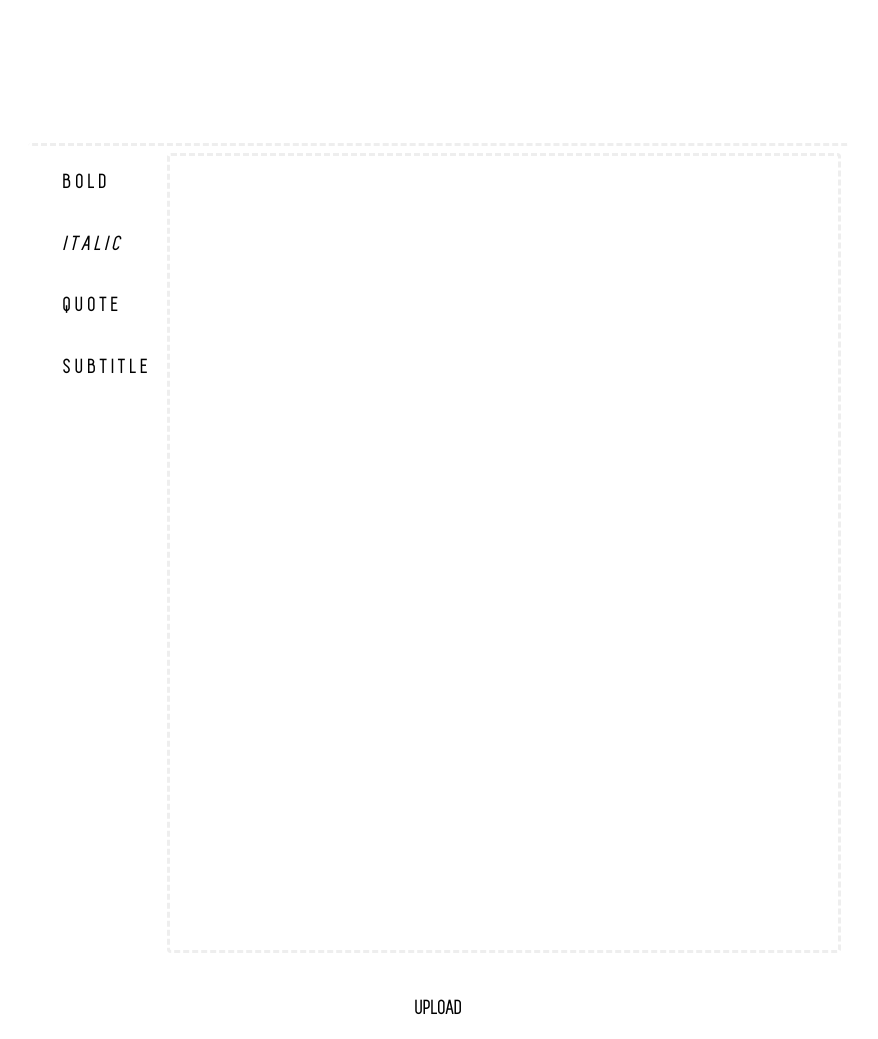
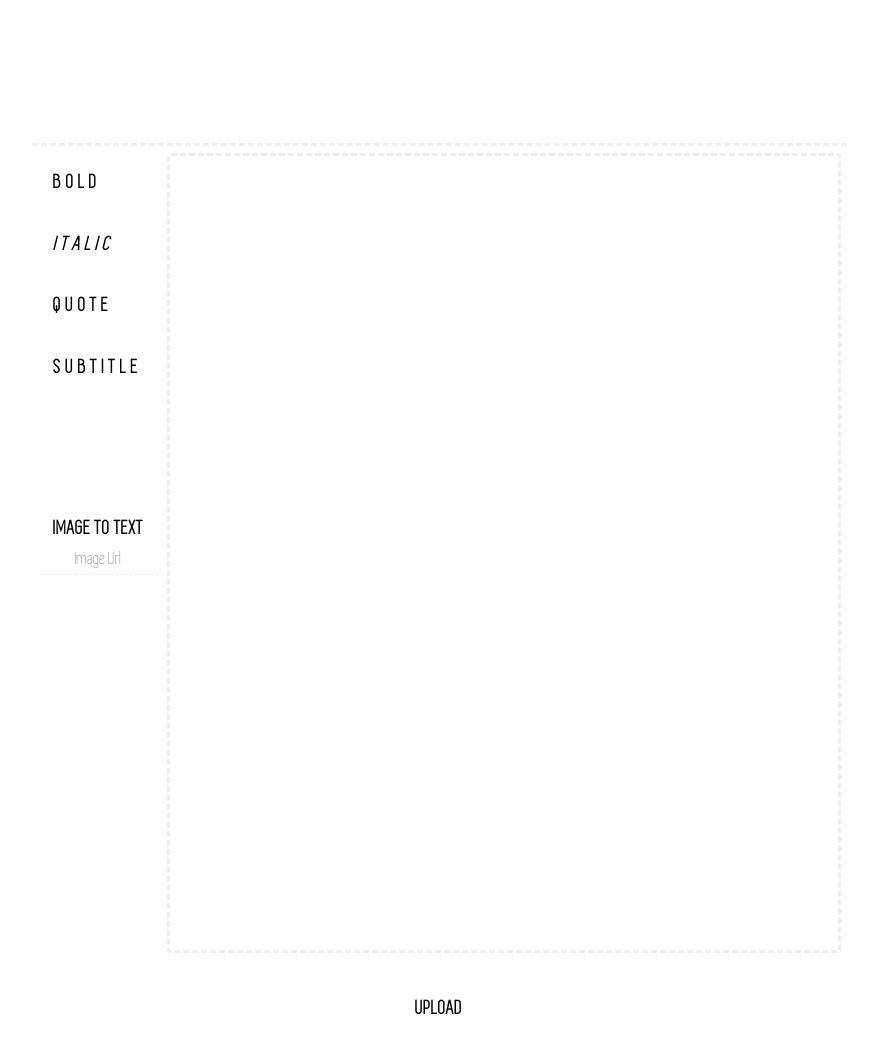
Before and after one commit to jiggum/CS496_Project3, a Django app: template templates/storyboard/insert.html in a window 1280 px wide. Shown: the part 402-1441 px from the top of the page, without its empty margins (201-1079 px from the left). Run offline with Django 3.2, Linux system fonts and the light colour scheme; the template is opened without the code that fills it, so the values that code supplies are empty.

Commit message:
merge with image-to-text function

```diff
--- a/app/storyboard/views.py
+++ b/app/storyboard/views.py
@@ -33,7 +33,7 @@ def insert_view(request):
 def insert(request):
     user = request.user
     title = request.POST['title']
-    text_array = request.POST['text'].replace("\r","").replace('<h2>','<div><br></div><h2>').replace(' style="line-height: 28.5714px;"','').replace('<span><br></span>','').split('<div><br></div>')
+    text_array = request.POST['text'].replace("\r","").replace('<h2>','<div><br></div><h2>').replace(' style="line-height: 28.5714px;"','').replace('<span><br></span>','<br>').replace('<span>','').replace('</span>','').split('<div><br></div>')
     text_array = [x for x in text_array if len(x)>0 and x!="<div>"]
     prev_p = request.POST.get('prev_p', None)
     start_i = 0
--- a/static/css/write_page.css
+++ b/static/css/write_page.css
@@ -12,6 +12,19 @@
 }
 
 
+#itt{
+  color:#000;
+  border-color:#fff;
+  width:100%;
+  height:30px;
+  border-bottom:#eee;
+  border-width:thin;
+  border-style:dashed;
+  font-size:18px;
+  text-align:center;
+  resize:none;
+  padding-right:20px;
+}
 
 
 .bundle {
@@ -34,7 +47,7 @@
 .editing {
   background-color:transparent;
   font-size:20px;
-  padding: 15 15px;
+  padding: 15px;
   font-weight: 900;
   color:#000;
   overflow: hidden;
--- /dev/null
+++ b/static/js/imagetotext.js
@@ -0,0 +1,9 @@
+$(document).on('click','#imagetotext',function(event){
+    loadItems($("#itt").val());
+});
+
+var loadItems = function(img_url) {
+
+    var url = "http://143.248.48.228:8124/notecalc?imgpath="+img_url + "&rotate=0&lang=eng";
+	window.open(url);
+};
--- a/templates/storyboard/insert.html
+++ b/templates/storyboard/insert.html
@@ -17,6 +17,7 @@
 {% block javascripts %}
   {{ block.super }}
   <script type = "text/javascript" src="/media/js/text-editor.js"></script>
+  <script type = "text/javascript" src="/media/js/imagetotext.js"></script>
 {% endblock %}
 
 {% block header %}
@@ -53,6 +54,10 @@
                         <a class="btn editing" id = "quote" >Q u o t e</a>
                         <hr>
                         <a class="btn editing" id = "subtitle" >S u b t i t l e</a>
+                        <hr>
+                        <a class="btn editing" style="margin-top:100px;padding-bottom:0px " id = "imagetotext" >Image To Text</a>
+                        <input type="text" class="form-control" id="itt" placeholder="Image Url" >
+
                     </div>
                     <div id="novel_text" class="form-control story" rows="4" contenteditable="true" placeholder="{% if prev_p %}- Previous Story -&#13;&#10;{{prev_text}}{% else %}Write your own story{% endif %}" required></div>
                 </div>
```
